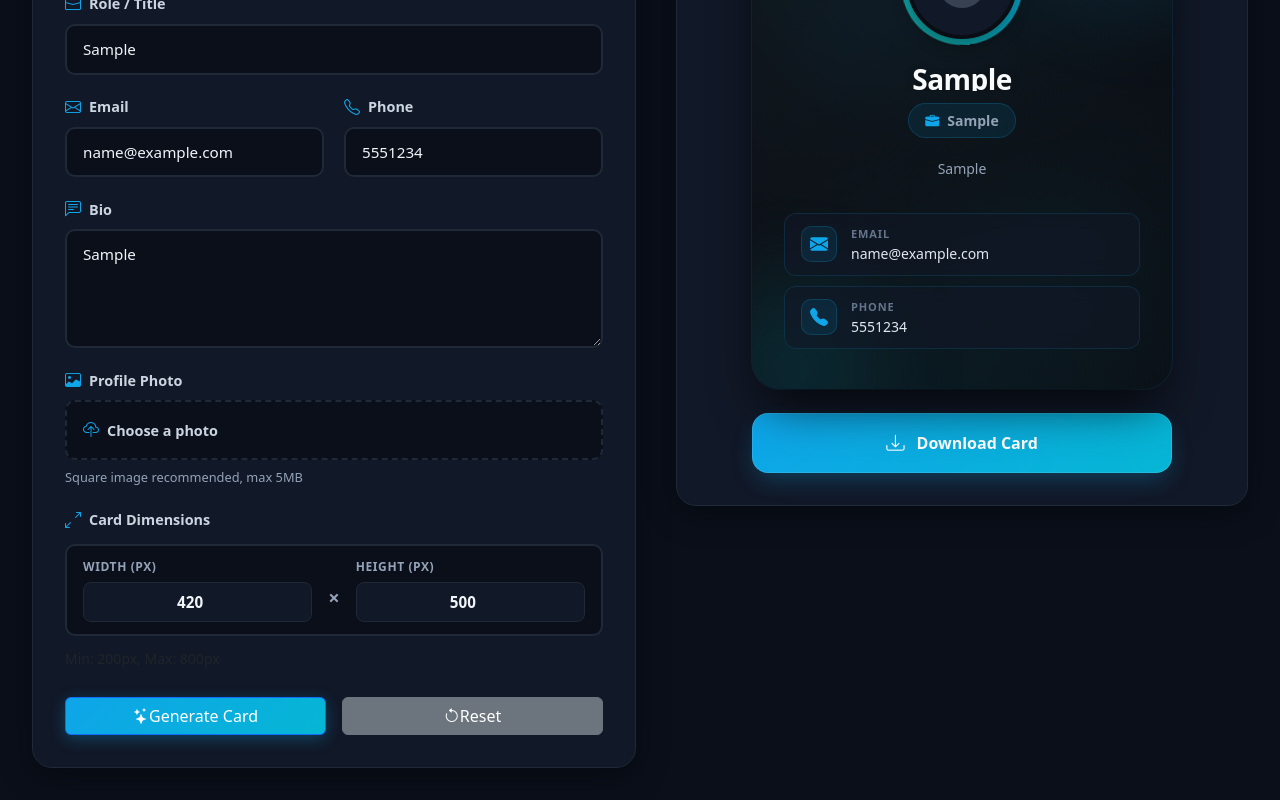
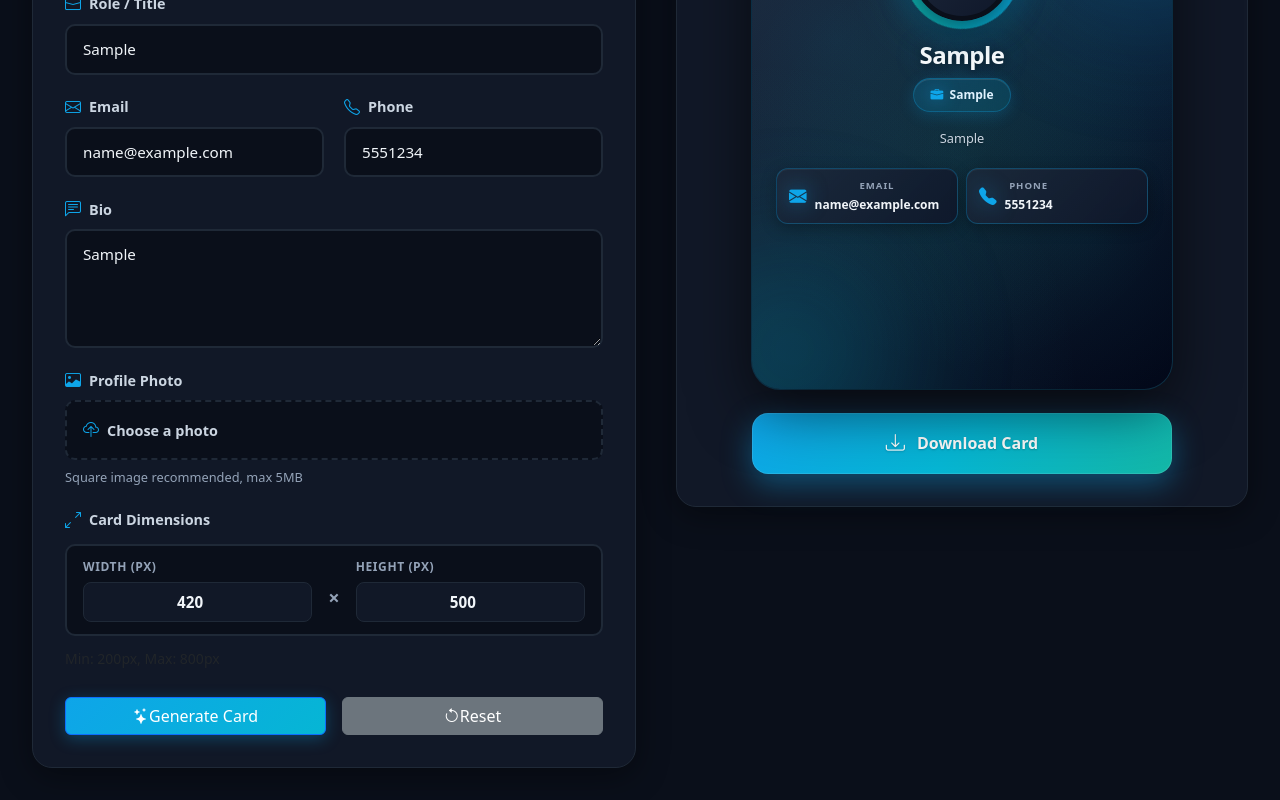
Before and after one commit to RaihanAdityaP/ProfileGen, a React (Vite) app: page / in a window 1280 px wide. Both pictures are taken after typing "Sample", "Sample", "name@example.com", "5551234", "Sample" into the empty fields and a click on the button "Generate Card". Shown: the part 312-1112 px from the top of the page. Built offline with nearby package versions, Linux system fonts and the light colour scheme.

Commit message:
update terbaru

```diff
--- a/src/components/ProfileCard.css
+++ b/src/components/ProfileCard.css
@@ -9,33 +9,35 @@
 .modern-card {
   width: 100%;
   max-width: var(--card-width, 420px);
-  height: var(--card-height, 500px);
+  min-height: var(--card-height, 500px);
+  height: auto;
   margin: 0 auto;
   border-radius: calc(28px * var(--scale-factor, 1));
   position: relative;
   overflow: hidden;
-  background: linear-gradient(135deg, #0f1419 0%, #0a0e14 100%);
+  background: linear-gradient(135deg, #1e293b 0%, #0f172a 50%, #020617 100%);
   box-shadow:
-    0 25px 50px -12px rgba(0, 0, 0, 0.8),
-    0 0 0 1px rgba(14, 165, 233, 0.15),
-    inset 0 1px 0 rgba(255, 255, 255, 0.05);
+    0 20px 60px rgba(0, 0, 0, 0.6),
+    0 0 0 1px rgba(14, 165, 233, 0.3),
+    inset 0 1px 0 rgba(255, 255, 255, 0.1);
   transition: transform 0.4s cubic-bezier(0.4, 0, 0.2, 1), box-shadow 0.4s ease;
 }
 
 .modern-card:hover {
-  transform: translateY(-4px) scale(1.01);
+  transform: translateY(-8px) scale(1.02);
   box-shadow:
-    0 35px 70px -15px rgba(0, 0, 0, 0.9),
-    0 0 0 1px rgba(14, 165, 233, 0.25),
-    inset 0 1px 0 rgba(255, 255, 255, 0.08);
+    0 30px 80px rgba(0, 0, 0, 0.7),
+    0 0 0 1px rgba(14, 165, 233, 0.5),
+    inset 0 1px 0 rgba(255, 255, 255, 0.15);
 }
 
 .card-gradient {
   position: absolute;
   inset: 0;
   background:
-    radial-gradient(circle at 50% 0%, rgba(14, 165, 233, 0.08) 0%, transparent 50%),
-    radial-gradient(circle at 50% 100%, rgba(6, 182, 212, 0.06) 0%, transparent 50%);
+    radial-gradient(circle at top right, rgba(14, 165, 233, 0.2) 0%, transparent 50%),
+    radial-gradient(circle at bottom left, rgba(6, 182, 212, 0.15) 0%, transparent 50%),
+    radial-gradient(circle at center, rgba(20, 184, 166, 0.1) 0%, transparent 70%);
   pointer-events: none;
 }
 
@@ -43,36 +45,42 @@
   position: absolute;
   inset: 0;
   background-image:
-    radial-gradient(circle at 20% 30%, rgba(14, 165, 233, 0.03) 0%, transparent 40%),
-    radial-gradient(circle at 80% 70%, rgba(6, 182, 212, 0.03) 0%, transparent 40%);
+    radial-gradient(circle at 20% 30%, rgba(14, 165, 233, 0.08) 0%, transparent 40%),
+    radial-gradient(circle at 80% 70%, rgba(6, 182, 212, 0.06) 0%, transparent 40%),
+    radial-gradient(circle at 50% 50%, rgba(20, 184, 166, 0.04) 0%, transparent 60%);
   pointer-events: none;
 }
 
 .card-inner {
   position: relative;
   z-index: 2;
-  height: 100%;
-  padding: calc(2.5rem * var(--scale-factor, 1)) calc(2rem * var(--scale-factor, 1));
+  min-height: 100%;
+  padding: calc(2rem * var(--scale-factor, 1)) calc(1.5rem * var(--scale-factor, 1));
   display: flex;
   flex-direction: column;
+  justify-content: flex-start;
   align-items: center;
+  gap: calc(0.5rem * var(--scale-factor, 1));
 }
 
 .photo-wrapper {
   position: relative;
-  width: calc(110px * var(--scale-factor, 1));
-  height: calc(110px * var(--scale-factor, 1));
-  margin-bottom: calc(1.5rem * var(--scale-factor, 1));
+  width: calc(100px * var(--scale-factor, 1));
+  height: calc(100px * var(--scale-factor, 1));
+  margin-bottom: calc(0.75rem * var(--scale-factor, 1));
   flex-shrink: 0;
 }
 
 .photo-ring {
   position: absolute;
-  inset: calc(-6px * var(--scale-factor, 1));
+  inset: calc(-8px * var(--scale-factor, 1));
   border-radius: 50%;
-  background: linear-gradient(135deg, #0ea5e9, #06b6d4, #14b8a6);
-  animation: rotate 12s linear infinite;
-  opacity: 0.85;
+  background: linear-gradient(135deg, #0ea5e9 0%, #06b6d4 50%, #14b8a6 100%);
+  animation: rotate 8s linear infinite;
+  opacity: 1;
+  box-shadow:
+    0 0 30px rgba(14, 165, 233, 0.4),
+    0 0 60px rgba(6, 182, 212, 0.2);
 }
 
 .profile-img,
@@ -83,17 +91,17 @@
   height: 100%;
   border-radius: 50%;
   object-fit: cover;
-  border: calc(4px * var(--scale-factor, 1)) solid #0a0e14;
-  background: #111827;
-  box-shadow: 0 8px 16px rgba(0, 0, 0, 0.3);
+  border: calc(5px * var(--scale-factor, 1)) solid #0a0f1a;
+  background: linear-gradient(135deg, #1e293b 0%, #0f172a 100%);
+  box-shadow: 0 10px 30px rgba(0, 0, 0, 0.5);
 }
 
 .profile-placeholder {
   display: flex;
   align-items: center;
   justify-content: center;
-  font-size: calc(3rem * var(--scale-factor, 1));
-  color: #374151;
+  font-size: calc(3.5rem * var(--scale-factor, 1));
+  color: #475569;
 }
 
 .card-details {
@@ -101,136 +109,116 @@
   width: 100%;
   display: flex;
   flex-direction: column;
-  gap: calc(0.75rem * var(--scale-factor, 1));
-  flex: 1;
-  overflow: hidden;
+  align-items: center;
 }
 
 .card-name {
-  font-size: calc(1.75rem * var(--scale-factor, 1));
-  font-weight: 800;
+  font-size: calc(1.5rem * var(--scale-factor, 1));
+  font-weight: 900;
   color: #f8fafc;
-  margin: 0;
+  margin: 0 0 calc(0.5rem * var(--scale-factor, 1)) 0;
+  text-shadow:
+    0 2px 10px rgba(0, 0, 0, 0.5),
+    0 0 30px rgba(14, 165, 233, 0.3);
   line-height: 1.2;
   letter-spacing: -0.02em;
-  text-shadow: 0 2px 8px rgba(0, 0, 0, 0.3);
-  overflow: hidden;
-  text-overflow: ellipsis;
-  white-space: nowrap;
 }
 
 .card-role {
   display: inline-flex;
   align-items: center;
-  justify-content: center;
-  gap: calc(0.5rem * var(--scale-factor, 1));
-  background: rgba(14, 165, 233, 0.1);
-  backdrop-filter: blur(12px);
-  padding: calc(0.5rem * var(--scale-factor, 1)) calc(1rem * var(--scale-factor, 1));
+  gap: calc(0.4rem * var(--scale-factor, 1));
+  background: linear-gradient(135deg, rgba(14, 165, 233, 0.2) 0%, rgba(6, 182, 212, 0.15) 100%);
+  backdrop-filter: blur(10px);
+  padding: calc(0.4rem * var(--scale-factor, 1)) calc(1rem * var(--scale-factor, 1));
   border-radius: calc(50px * var(--scale-factor, 1));
-  font-size: calc(0.875rem * var(--scale-factor, 1));
+  font-size: calc(0.75rem * var(--scale-factor, 1));
   font-weight: 600;
-  color: #94a3b8;
-  margin: 0 auto;
-  border: 1px solid rgba(14, 165, 233, 0.2);
-  align-self: center;
-  max-width: 90%;
-  overflow: hidden;
-  text-overflow: ellipsis;
-  white-space: nowrap;
+  color: #e0f2fe;
+  margin-bottom: calc(0.5rem * var(--scale-factor, 1));
+  border: 1px solid rgba(14, 165, 233, 0.3);
+  box-shadow:
+    0 4px 15px rgba(14, 165, 233, 0.2),
+    inset 0 1px 0 rgba(255, 255, 255, 0.1);
 }
 
 .card-role i {
   color: #0ea5e9;
-  font-size: calc(0.875rem * var(--scale-factor, 1));
-  flex-shrink: 0;
+  font-size: calc(0.8rem * var(--scale-factor, 1));
+  filter: drop-shadow(0 0 8px rgba(14, 165, 233, 0.5));
 }
 
 .card-bio {
-  font-size: calc(0.875rem * var(--scale-factor, 1));
+  font-size: calc(0.8rem * var(--scale-factor, 1));
   line-height: 1.6;
-  color: #94a3b8;
+  color: #cbd5e1;
   margin: calc(0.5rem * var(--scale-factor, 1)) 0;
-  max-width: 100%;
-  padding: 0 calc(0.5rem * var(--scale-factor, 1));
-  display: -webkit-box;
-  -webkit-line-clamp: 3;
-  line-clamp: 3;
-  -webkit-box-orient: vertical;
-  overflow: hidden;
-  text-overflow: ellipsis;
+  max-width: 90%;
+  text-shadow: 0 1px 3px rgba(0, 0, 0, 0.3);
 }
 
 .contact-grid {
-  display: flex;
-  flex-direction: column;
-  gap: calc(0.625rem * var(--scale-factor, 1));
-  margin-top: auto;
+  display: grid;
+  grid-template-columns: 1fr 1fr;
+  gap: calc(0.5rem * var(--scale-factor, 1));
+  margin-top: calc(0.75rem * var(--scale-factor, 1));
   width: 100%;
-  padding-top: calc(1rem * var(--scale-factor, 1));
+  margin-bottom: calc(1rem * var(--scale-factor, 1));
 }
 
 .contact-box {
-  background: rgba(17, 24, 39, 0.6);
-  backdrop-filter: blur(8px);
-  border: 1px solid rgba(14, 165, 233, 0.15);
+  background: linear-gradient(135deg, rgba(30, 41, 59, 0.8) 0%, rgba(15, 23, 42, 0.9) 100%);
+  backdrop-filter: blur(10px);
+  border: 1px solid rgba(14, 165, 233, 0.3);
   border-radius: calc(12px * var(--scale-factor, 1));
-  padding: calc(0.75rem * var(--scale-factor, 1)) calc(1rem * var(--scale-factor, 1));
+  padding: calc(0.6rem * var(--scale-factor, 1)) calc(0.75rem * var(--scale-factor, 1));
   display: flex;
   align-items: center;
-  gap: calc(0.875rem * var(--scale-factor, 1));
-  transition: all 0.25s cubic-bezier(0.4, 0, 0.2, 1);
-  min-height: calc(52px * var(--scale-factor, 1));
+  gap: calc(0.5rem * var(--scale-factor, 1));
+  transition: all 0.3s cubic-bezier(0.4, 0, 0.2, 1);
+  box-shadow:
+    0 4px 15px rgba(0, 0, 0, 0.3),
+    inset 0 1px 0 rgba(255, 255, 255, 0.05);
 }
 
 .contact-box:hover {
-  background: rgba(17, 24, 39, 0.8);
-  border-color: rgba(14, 165, 233, 0.3);
-  transform: translateX(4px);
-}
-
-.contact-icon {
-  width: calc(36px * var(--scale-factor, 1));
-  height: calc(36px * var(--scale-factor, 1));
-  border-radius: calc(10px * var(--scale-factor, 1));
-  background: rgba(14, 165, 233, 0.1);
-  display: flex;
-  align-items: center;
-  justify-content: center;
-  flex-shrink: 0;
-  border: 1px solid rgba(14, 165, 233, 0.2);
+  background: linear-gradient(135deg, rgba(30, 41, 59, 1) 0%, rgba(15, 23, 42, 1) 100%);
+  border-color: rgba(14, 165, 233, 0.5);
+  transform: translateY(-3px);
+  box-shadow:
+    0 8px 25px rgba(14, 165, 233, 0.3),
+    inset 0 1px 0 rgba(255, 255, 255, 0.1);
 }
 
 .contact-box i {
-  font-size: calc(1.125rem * var(--scale-factor, 1));
+  font-size: calc(1.1rem * var(--scale-factor, 1));
   color: #0ea5e9;
+  flex-shrink: 0;
+  filter: drop-shadow(0 0 10px rgba(14, 165, 233, 0.5));
 }
 
-.contact-info {
+.contact-box > div {
   display: flex;
   flex-direction: column;
   gap: calc(0.15rem * var(--scale-factor, 1));
   min-width: 0;
-  flex: 1;
-  text-align: left;
 }
 
 .contact-label {
-  font-size: calc(0.6875rem * var(--scale-factor, 1));
-  color: #64748b;
-  font-weight: 600;
+  font-size: calc(0.6rem * var(--scale-factor, 1));
+  color: #94a3b8;
+  font-weight: 700;
   text-transform: uppercase;
-  letter-spacing: 0.08em;
+  letter-spacing: 0.1em;
 }
 
 .contact-value {
-  font-size: calc(0.875rem * var(--scale-factor, 1));
-  color: #e2e8f0;
-  font-weight: 500;
+  font-size: calc(0.75rem * var(--scale-factor, 1));
+  color: #f1f5f9;
+  font-weight: 600;
   overflow: hidden;
   text-overflow: ellipsis;
   white-space: nowrap;
-  line-height: 1.3;
 }
 
 .card-orbs {
@@ -238,39 +226,49 @@
   inset: 0;
   pointer-events: none;
   overflow: hidden;
-  opacity: 0.4;
 }
 
 .orb {
   position: absolute;
   border-radius: 50%;
-  filter: blur(60px);
-  animation: float 15s ease-in-out infinite;
+  filter: blur(calc(70px * var(--scale-factor, 1)));
+  opacity: 0.3;
+  animation: float 12s ease-in-out infinite;
 }
 
 .orb-1 {
-  width: calc(200px * var(--scale-factor, 1));
-  height: calc(200px * var(--scale-factor, 1));
+  width: calc(250px * var(--scale-factor, 1));
+  height: calc(250px * var(--scale-factor, 1));
   background: radial-gradient(circle, #0ea5e9 0%, transparent 70%);
   top: calc(-80px * var(--scale-factor, 1));
-  right: calc(-60px * var(--scale-factor, 1));
+  right: calc(-80px * var(--scale-factor, 1));
   animation-delay: 0s;
 }
 
 .orb-2 {
+  width: calc(280px * var(--scale-factor, 1));
+  height: calc(280px * var(--scale-factor, 1));
+  background: radial-gradient(circle, #06b6d4 0%, transparent 70%);
+  bottom: calc(-100px * var(--scale-factor, 1));
+  left: calc(-100px * var(--scale-factor, 1));
+  animation-delay: 3s;
+}
+
+.orb-3 {
   width: calc(180px * var(--scale-factor, 1));
   height: calc(180px * var(--scale-factor, 1));
-  background: radial-gradient(circle, #06b6d4 0%, transparent 70%);
-  bottom: calc(-70px * var(--scale-factor, 1));
+  background: radial-gradient(circle, #14b8a6 0%, transparent 70%);
+  top: 50%;
   left: calc(-50px * var(--scale-factor, 1));
-  animation-delay: 3s;
+  animation-delay: 6s;
 }
 
 .download-btn {
   width: 100%;
   margin: 0 auto;
-  padding: calc(1rem * var(--scale-factor, 1)) calc(1.5rem * var(--scale-factor, 1));
-  background: linear-gradient(135deg, #0ea5e9 0%, #06b6d4 100%);
+  max-width: var(--card-width, 420px);
+  padding: calc(1rem * var(--scale-factor, 1));
+  background: linear-gradient(135deg, #0ea5e9 0%, #06b6d4 50%, #14b8a6 100%);
   color: white;
   border: none;
   border-radius: calc(16px * var(--scale-factor, 1));
@@ -283,20 +281,21 @@
   gap: calc(0.75rem * var(--scale-factor, 1));
   transition: all 0.3s cubic-bezier(0.4, 0, 0.2, 1);
   box-shadow:
-    0 10px 25px -5px rgba(14, 165, 233, 0.3),
+    0 10px 30px rgba(14, 165, 233, 0.4),
     0 0 0 1px rgba(255, 255, 255, 0.1) inset;
   font-family: inherit;
+  text-shadow: 0 1px 2px rgba(0, 0, 0, 0.2);
 }
 
 .download-btn:hover:not(:disabled) {
-  transform: translateY(-2px);
+  transform: translateY(-3px);
   box-shadow:
-    0 15px 35px -5px rgba(14, 165, 233, 0.4),
-    0 0 0 1px rgba(255, 255, 255, 0.15) inset;
+    0 15px 40px rgba(14, 165, 233, 0.5),
+    0 0 0 1px rgba(255, 255, 255, 0.2) inset;
 }
 
 .download-btn:active:not(:disabled) {
-  transform: translateY(0);
+  transform: translateY(-1px);
 }
 
 .download-btn:disabled {
@@ -305,13 +304,13 @@
 }
 
 .download-btn i {
-  font-size: calc(1.15rem * var(--scale-factor, 1));
+  font-size: calc(1.2rem * var(--scale-factor, 1));
 }
 
 .spinner {
   width: calc(18px * var(--scale-factor, 1));
   height: calc(18px * var(--scale-factor, 1));
-  border: 3px solid rgba(255, 255, 255, 0.25);
+  border: 3px solid rgba(255, 255, 255, 0.3);
   border-top-color: white;
   border-radius: 50%;
   animation: spin 0.8s linear infinite;
@@ -329,29 +328,42 @@
 }
 
 @keyframes rotate {
-  from { transform: rotate(0deg); }
-  to { transform: rotate(360deg); }
+  from {
+    transform: rotate(0deg);
+  }
+  to {
+    transform: rotate(360deg);
+  }
 }
 
 @keyframes float {
-  0%, 100% { transform: translate(0, 0) scale(1); }
-  25% { transform: translate(10px, -10px) scale(1.05); }
-  50% { transform: translate(-10px, 10px) scale(0.95); }
-  75% { transform: translate(10px, 10px) scale(1.05); }
+  0%, 100% {
+    transform: translate(0, 0) scale(1);
+  }
+  33% {
+    transform: translate(20px, -20px) scale(1.1);
+  }
+  66% {
+    transform: translate(-20px, 20px) scale(0.9);
+  }
 }
 
 @keyframes spin {
-  to { transform: rotate(360deg); }
+  to {
+    transform: rotate(360deg);
+  }
 }
 
-/* Tablet */
 @media (max-width: 768px) {
   .modern-card {
     max-width: min(var(--card-width, 420px), 100%);
   }
+
+  .contact-grid {
+    grid-template-columns: 1fr;
+  }
 }
 
-/* Mobile */
 @media (max-width: 480px) {
   .modern-card {
     max-width: min(var(--card-width, 420px), 100%);
--- a/src/components/ProfileCard.jsx
+++ b/src/components/ProfileCard.jsx
@@ -85,10 +85,8 @@ function ProfileCard({ data, dimensions = { width: 420, height: 500 } }) {
               <div className="contact-grid">
                 {data.email && (
                   <div className="contact-box">
-                    <div className="contact-icon">
-                      <i className="bi bi-envelope-fill"></i>
-                    </div>
-                    <div className="contact-info">
+                    <i className="bi bi-envelope-fill"></i>
+                    <div>
                       <span className="contact-label">Email</span>
                       <span className="contact-value">{data.email}</span>
                     </div>
@@ -96,10 +94,8 @@ function ProfileCard({ data, dimensions = { width: 420, height: 500 } }) {
                 )}
                 {data.phone && (
                   <div className="contact-box">
-                    <div className="contact-icon">
-                      <i className="bi bi-telephone-fill"></i>
-                    </div>
-                    <div className="contact-info">
+                    <i className="bi bi-telephone-fill"></i>
+                    <div>
                       <span className="contact-label">Phone</span>
                       <span className="contact-value">{data.phone}</span>
                     </div>
```
